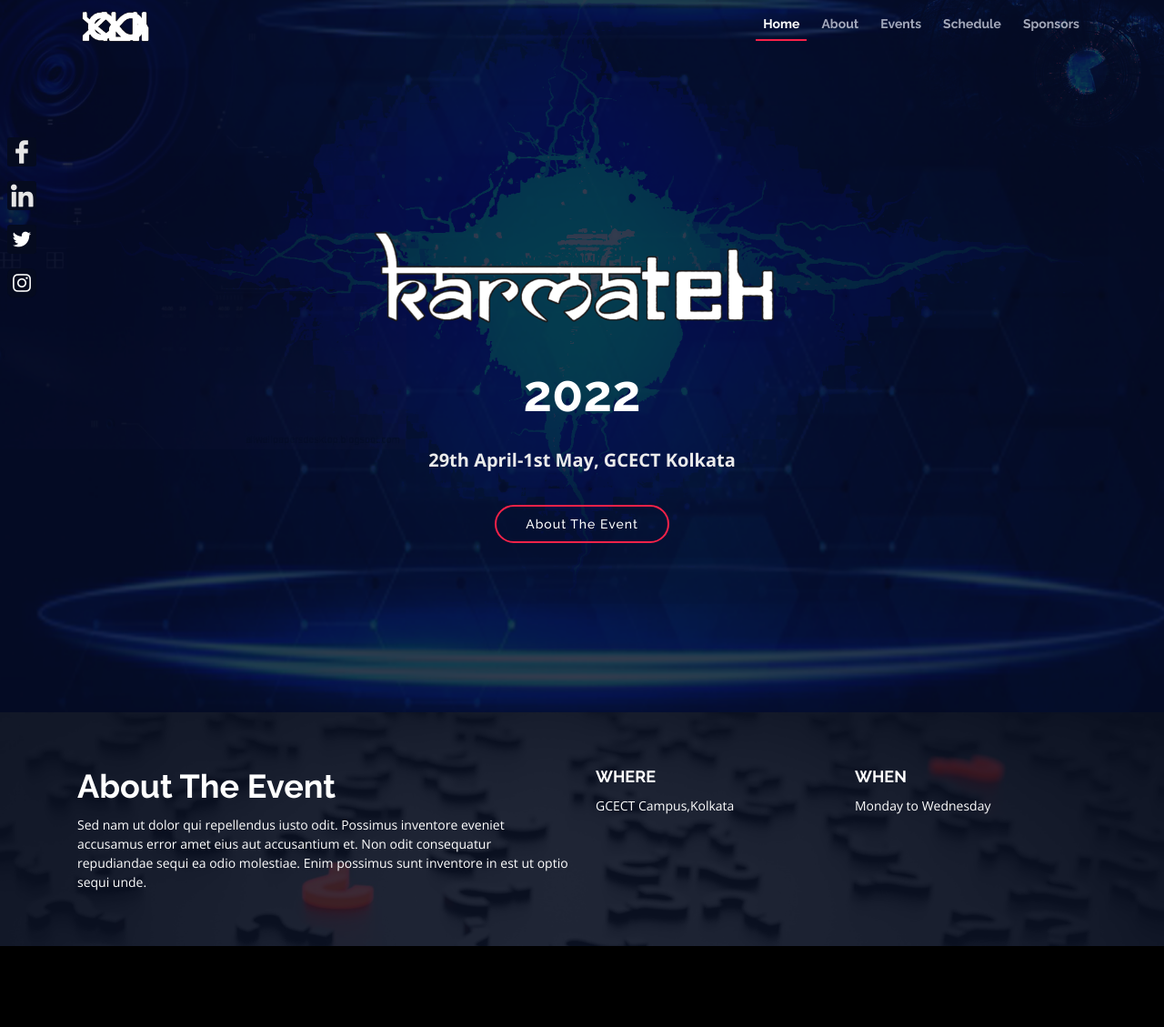
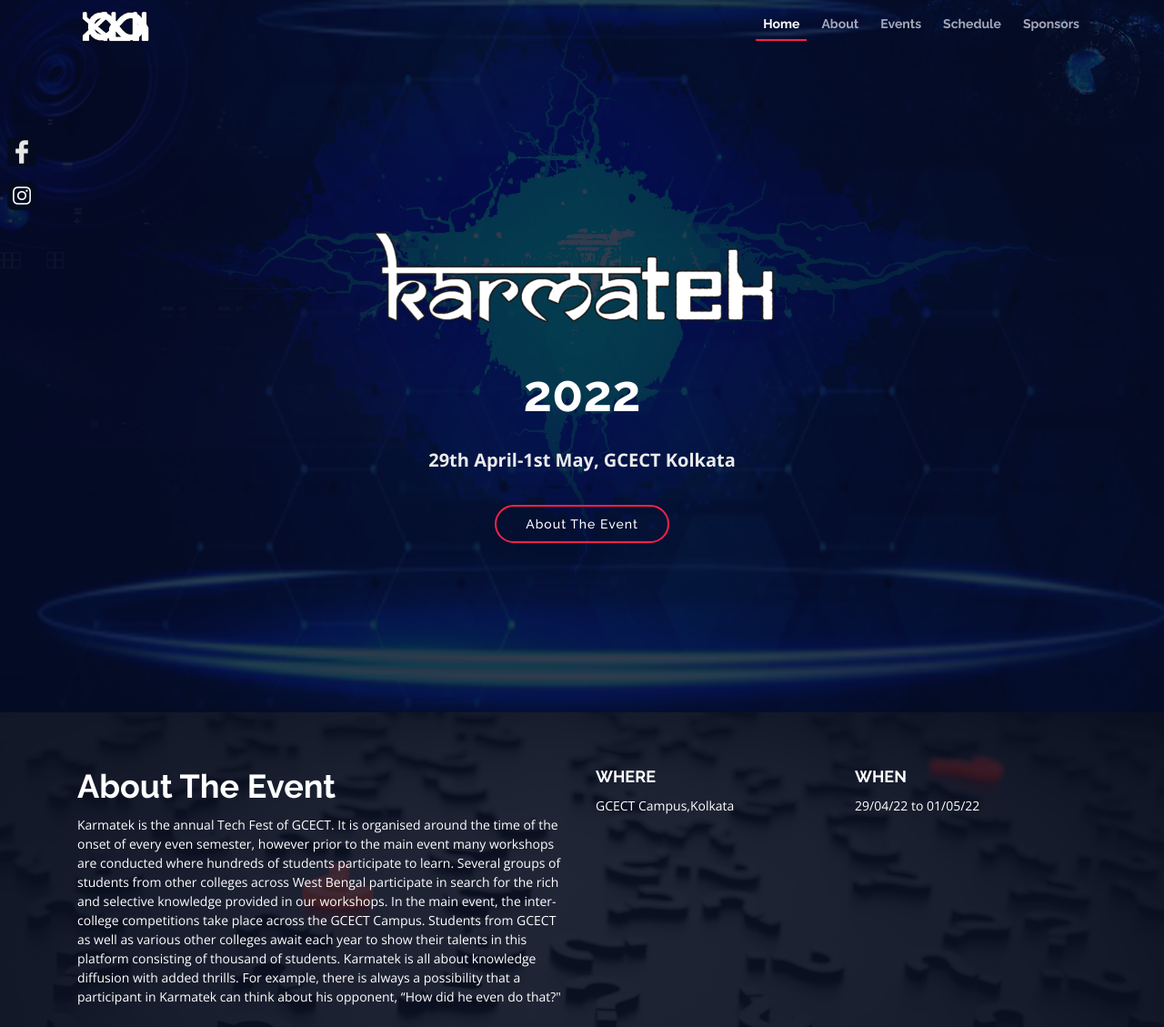
Before and after one commit to ByteMonk-GCECT/Karmatek2023, a plain HTML site: page index.html in a window 1280 px wide. Shown: the part 17-1146 px from the top of the page at 91% size. Drawn offline with nearby package versions, Linux system fonts and the light colour scheme.

Commit message:
minor fixes

```diff
--- a/index.html
+++ b/index.html
@@ -41,31 +41,15 @@
   <ul style="list-style-type: none">
     <li>
       <a
-        href="https://www.facebook.com/Feb-o-thon-102682925633514/"
+        href="https://www.facebook.com/karmatekgcect"
         target="_blank"
         rel="noopener noreferrer"
         ><img class="link-img" src="img/socials/facebook1.png"
       /></a>
     </li>
-    <li>
-      <a
-        href="https://www.linkedin.com/company/feb-o-thon/"
-        target="_blank"
-        rel="noopener noreferrer"
-        ><img class="link-img" src="img/socials/linkedin1.png"
-      /></a>
-    </li>
-    <li>
-      <a
-        href="https://twitter.com/febothon?t=daFxEqc3PJAXpRZdo5ahBQ&s=09"
-        target="_blank"
-        rel="noopener noreferrer"
-        ><img class="link-img" src="img/socials/twitter.png"
-      /></a>
-      </li>
       <li>
       <a
-        href="https://www.instagram.com/febothon_2k22/"
+        href="https://www.instagram.com/karmatek_2k22/"
         target="_blank"
         rel="noopener noreferrer"
         ><img class="link-img" src="img/socials/instagram1.png"
@@ -119,9 +103,17 @@
         <div class="row">
           <div class="col-lg-6">
             <h2>About The Event</h2>
-            <p>Sed nam ut dolor qui repellendus iusto odit. Possimus inventore eveniet accusamus error amet eius aut
-              accusantium et. Non odit consequatur repudiandae sequi ea odio molestiae. Enim possimus sunt inventore in
-              est ut optio sequi unde.</p>
+            <p>Karmatek is the annual Tech Fest of GCECT. It is organised around the
+              time of the onset of every even semester, however prior to the main
+              event many workshops are conducted where hundreds of students
+              participate to learn. Several groups of students from other colleges
+              across West Bengal participate in search for the rich and selective
+              knowledge provided in our workshops. In the main event, the inter-college competitions take place across the GCECT Campus. Students
+              from GCECT as well as various other colleges await each year to show
+              their talents in this platform consisting of thousand of students.
+              Karmatek is all about knowledge diffusion with added thrills. For
+              example, there is always a possibility that a participant in Karmatek can
+              think about his opponent, “How did he even do that?"</p>
           </div>
           <div class="col-lg-3">
             <h3>Where</h3>
@@ -129,7 +121,7 @@
           </div>
           <div class="col-lg-3">
             <h3>When</h3>
-            <p>Monday to Wednesday<br></p>
+            <p>29/04/22 to 01/05/22<br></p>
           </div>
         </div>
       </div>
@@ -175,7 +167,7 @@
               <div class="details">
                 <h3><a href="Robobizz.html">Robobizz</a></h3>
                 <div class="social">
-                  <p>Quas alias incidunt</p>
+                  <p>Grease your motors and fasten your screws !</p>
                 </div>
               </div>
             </div>
@@ -187,7 +179,7 @@
                 <h3><a href="Syntaxia.html">Syntaxia</a></h3>
 
                 <div class="social">
-                  <p>Consequuntur odio aut</p>
+                  <p>Eat, Sleep, Code , Repeat !!!!</p>
                 </div>
               </div>
             </div>
@@ -199,7 +191,7 @@
               <div class="details">
                 <h3><a href="Gaming.html">Gaming</a></h3>
                 <div class="social">
-                  <p>Qui molestiae natus</p>
+                  <p>Are you Ready player One ?</p>
                 </div>
               </div>
             </div>
```
Also changed, not shown: Fun.html (+3 -6 lines), Gaming.html (+1 -1 lines), Syntaxia.html (+1 -1 lines).
